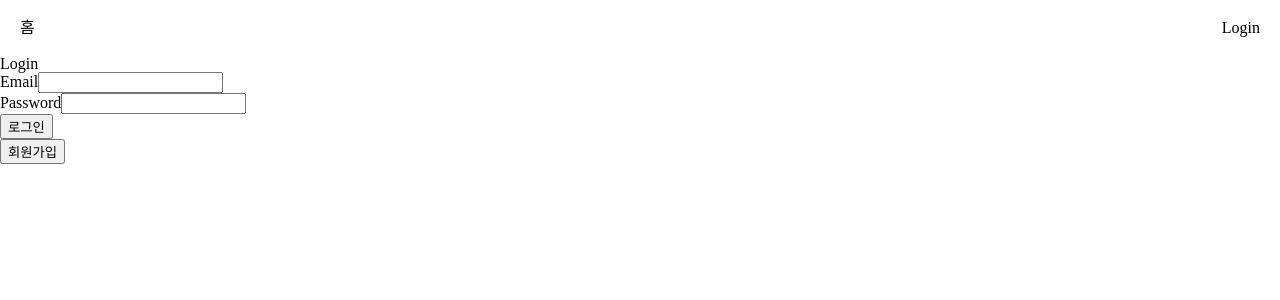
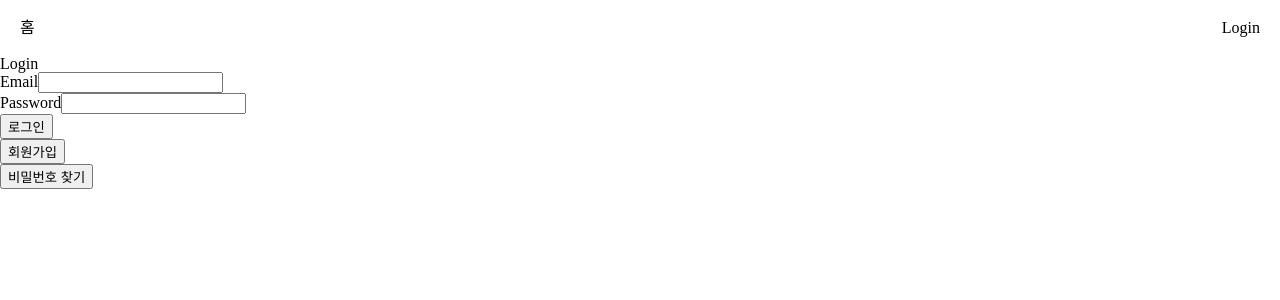
Before and after one commit to Team-Madstone/doljabee-fe, a React (Create React App) app: page /login in a window 1280 px wide. Shown: the top 300 px of the page. Built offline with nearby package versions, Linux system fonts and the light colour scheme; no server answers.

Commit message:
✨ forgotPassword 라우터 추가

```diff
--- a/src/App.tsx
+++ b/src/App.tsx
@@ -14,6 +14,7 @@ import Notice from './pages/Notice';
 import MyProfile from './pages/MyProfile';
 import ChangePassword from './pages/ChangePassword';
 import ChangeUsername from './pages/ChangeUsername';
+import ForgotPassword from './pages/ForgotPassword';
 
 function App() {
   return (
@@ -30,6 +31,7 @@ function App() {
         <Route path={APP.MYPROFILE} element={<MyProfile />}></Route>
         <Route path={APP.CHANGEPASSWORD} element={<ChangePassword />}></Route>
         <Route path={APP.CHANGEUSERNAME} element={<ChangeUsername />}></Route>
+        <Route path={APP.FORGOTPASSWORD} element={<ForgotPassword />}></Route>
         <Route path={'*'} element={<NotFound />}></Route>
       </Routes>
     </div>
--- a/src/constances/routes.ts
+++ b/src/constances/routes.ts
@@ -14,5 +14,6 @@ export const APP = {
   MYPROFILE: '/my-profile',
   CHANGEPASSWORD: '/change-password',
   CHANGEUSERNAME: '/change-username',
+  FORGOTPASSWORD: '/forgot-password',
   FEED,
 };
--- a/src/pages/Login.tsx
+++ b/src/pages/Login.tsx
@@ -105,6 +105,11 @@ export default function Login() {
             <button>회원가입</button>
           </Link>
         </div>
+        <div>
+          <Link to={APP.FORGOTPASSWORD}>
+            <button>비밀번호 찾기</button>
+          </Link>
+        </div>
       </form>
     </div>
   );
```
